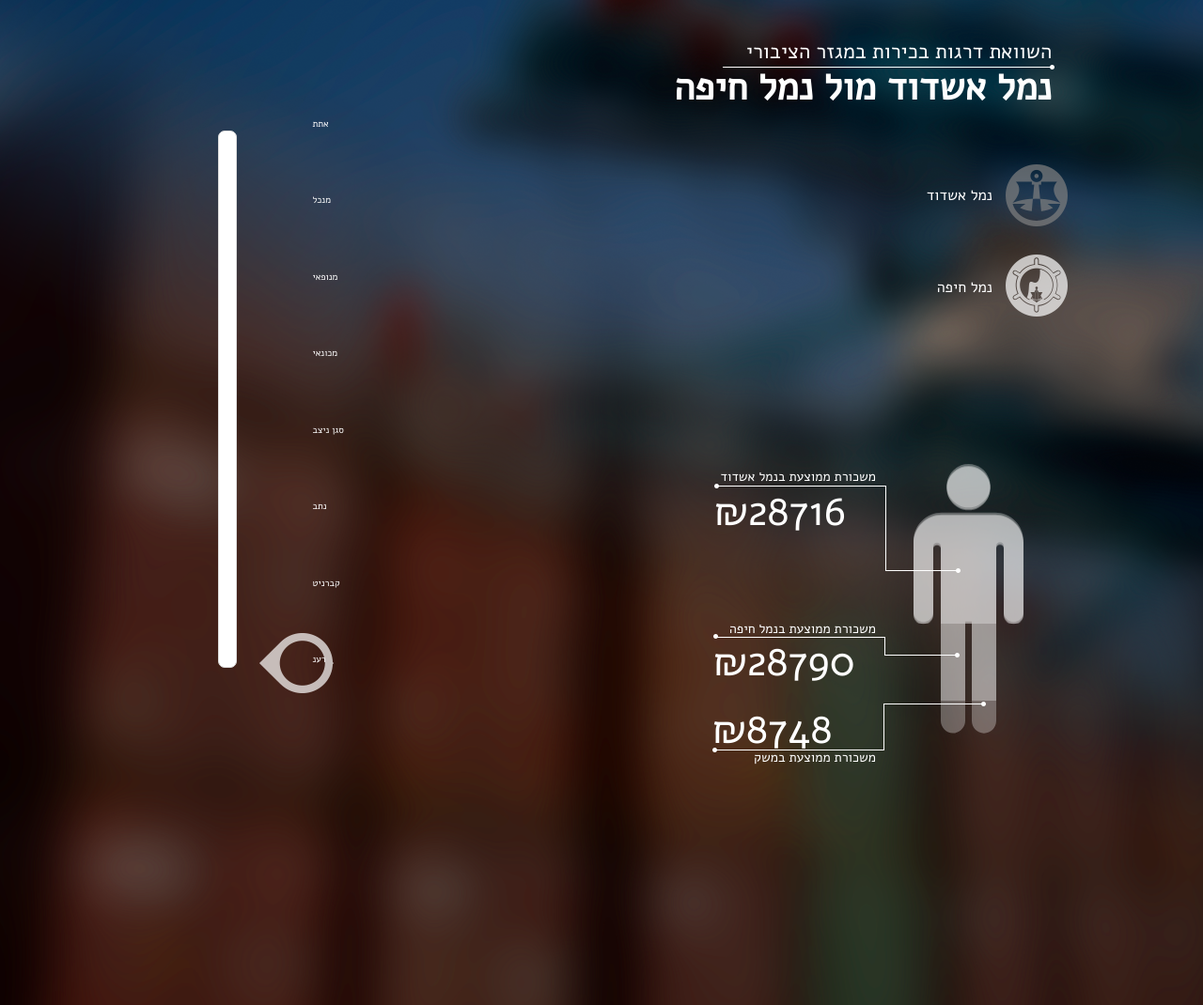
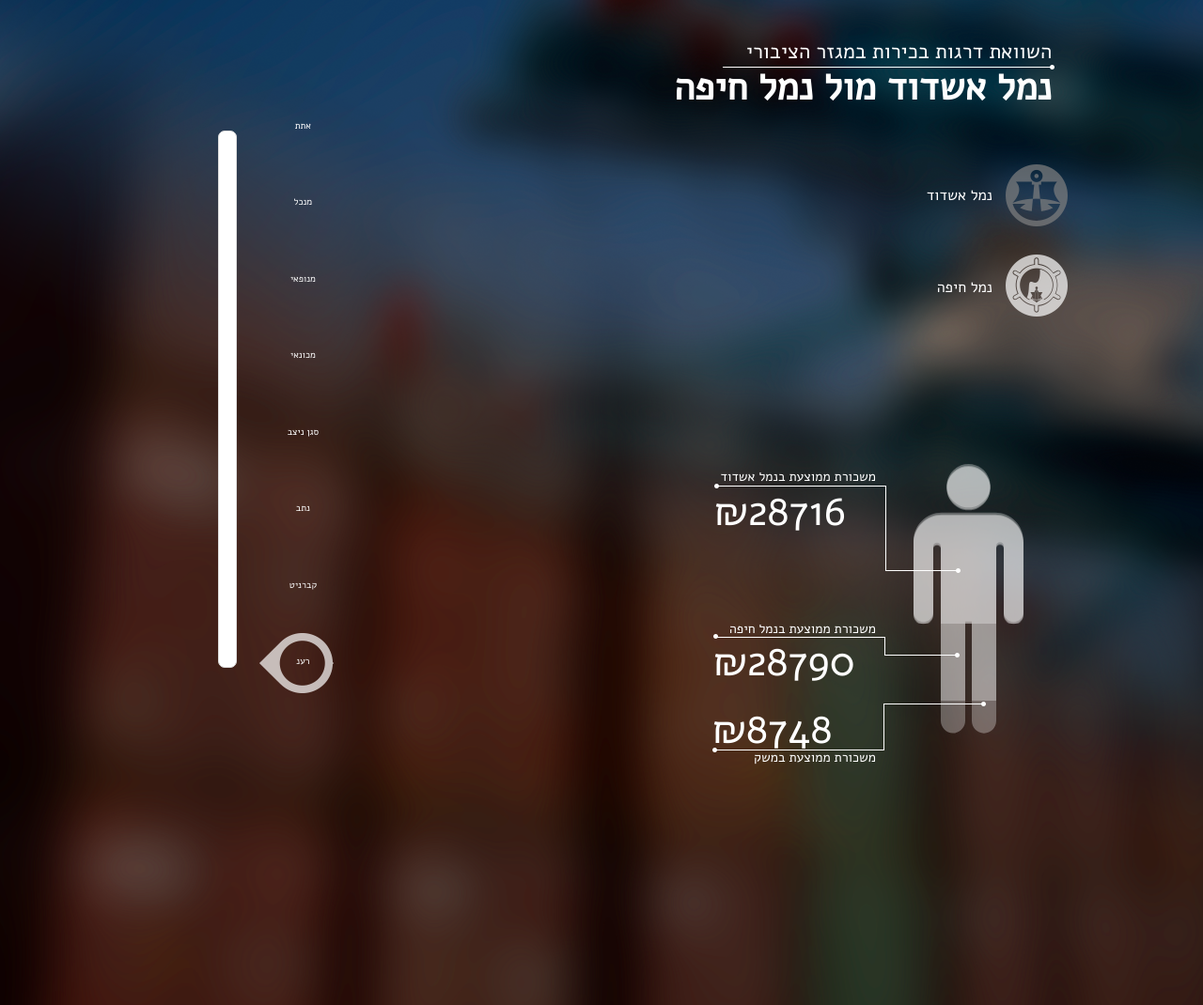
Before and after one commit to shenkarlab/Tlushim, a plain HTML site: page portsDegree.html in a window 1280 px wide. Shown: the whole page at 94% size. Drawn offline with nearby package versions, Linux system fonts and the light colour scheme; no server answers.

Commit message:
fix slioder port ranks
finished

```diff
--- a/includes/style.css
+++ b/includes/style.css
@@ -87,13 +87,13 @@ body {
 	font-size: 14px;
 }
 .ui-slider-tick-mark-rank-ports{
-	direction: rtl;
 	display:inline-block;
 	width:40px;
 	height:16px;
 	position:absolute;
-	left:99px;
-	margin-top: -15px;
+	left:69px;
+	margin-top: -13px;
+	text-align: center;
 	font-family: alef;
 	color: #FFFFFF;
 	font-size: 10px;
```
